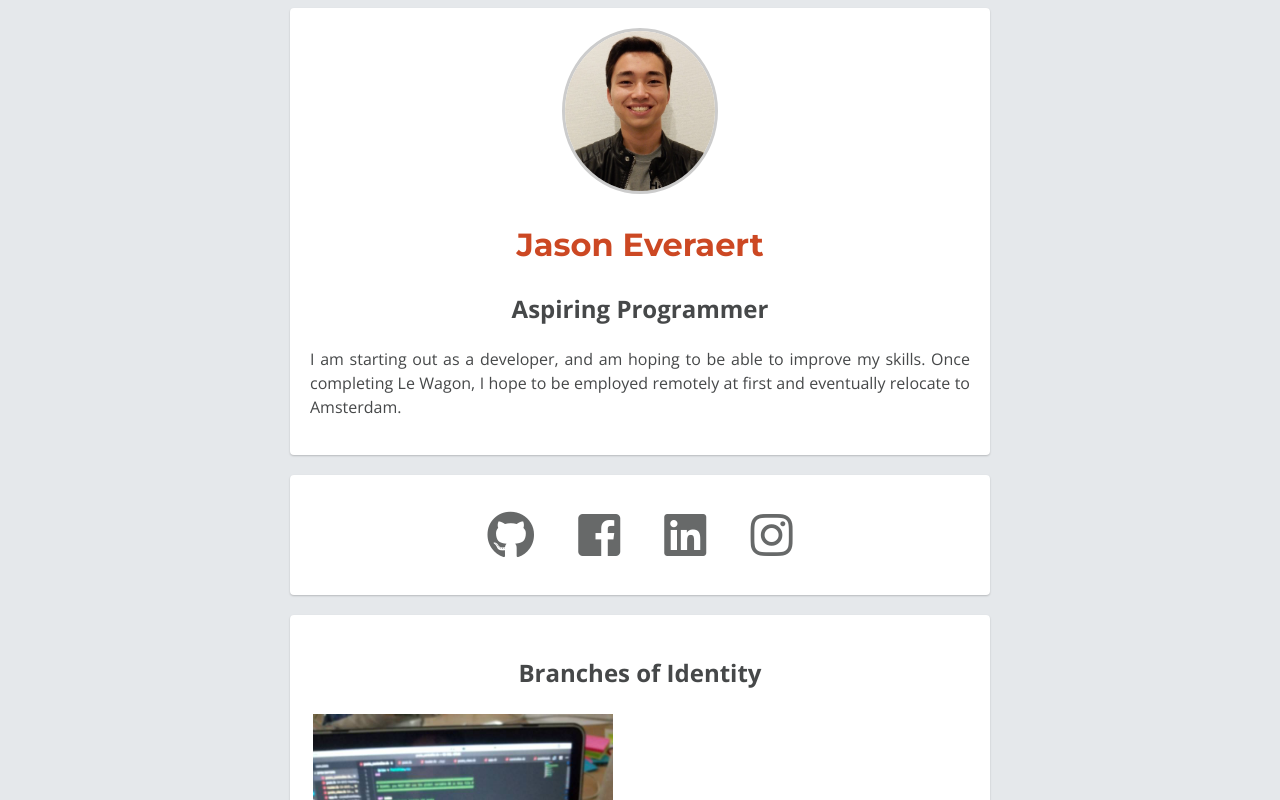
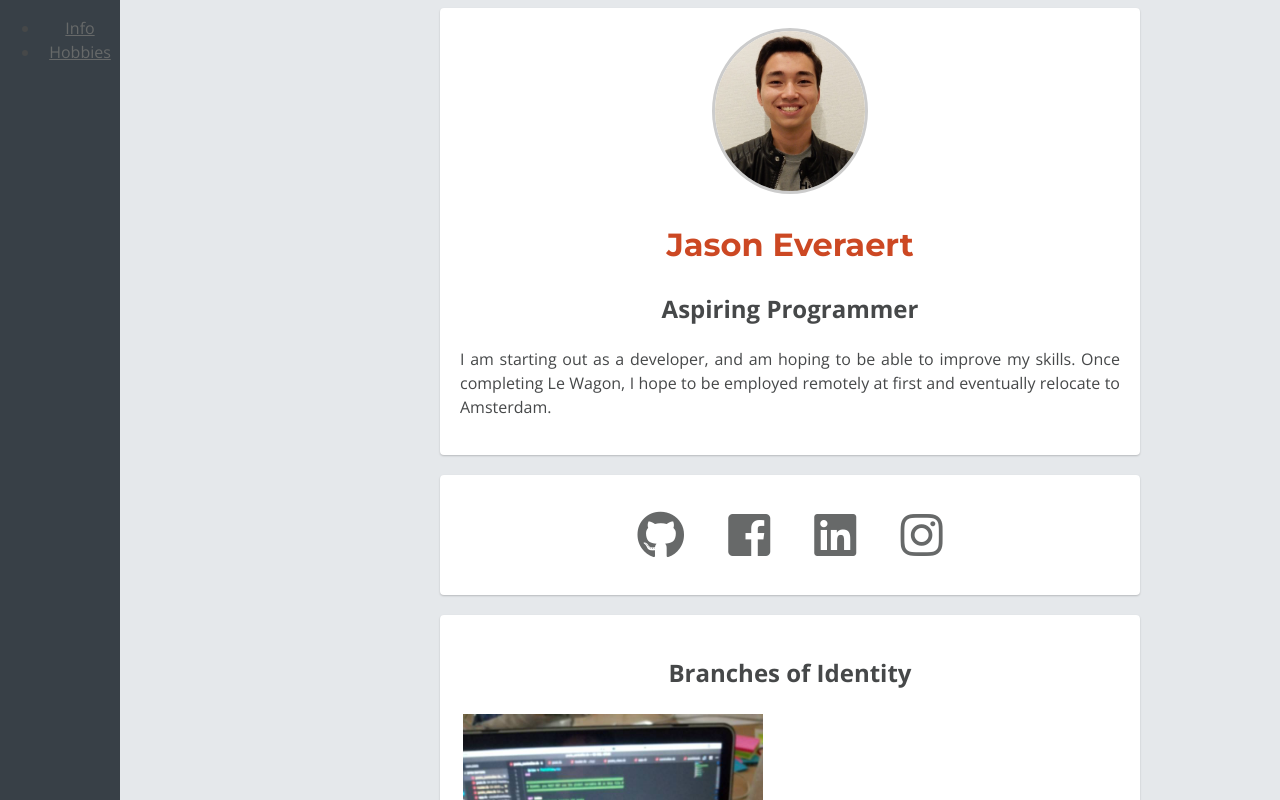
Before and after one commit to Haythamchoi/profile, a plain HTML site: page index.html in a window 1280 px wide. Shown: the top 800 px of the page. Drawn offline with nearby package versions, Linux system fonts and the light colour scheme.

Commit message:
trying to complete the sidebar

```diff
--- a/index.html
+++ b/index.html
@@ -10,8 +10,15 @@
   <title>Document</title>
 </head>
 <body>
+  <div id="sidebar">
+    <ul>
+      <li><a href="#summary">Info</a></li>
+      <li><a href="#branches of identity">Hobbies</a></li>
+    </ul>
+  </div>
+  <div id="page-content">
   <div class="container">
-    <div class="card">
+    <div class="card" id="summary">
       <img src="images/headshot.jpg" id="img-profile" class="img-circle" alt="A headshot of me">
       <h1>Jason Everaert</h1>
       <h2>Aspiring Programmer</h2>
@@ -20,14 +27,14 @@
       </p>
     </div>
     <div class="card">
-    <ul class="list-inline">
+    <ol class="list-inline">
       <li><a href="https://github.com/Eventlessdrop"> <i class="fab fa-3x fa-github"></i> </a></li>
       <li><a href="https://www.facebook.com/jason.everaert"> <i class="fab fa-3x fa-facebook-square"></i> </a></li>
       <li><a href="https://www.linkedin.com/in/jason-everaert/"> <i class="fab fa-3x fa-linkedin"></i> </a></li>
       <li><a href="https://www.instagram.com/everereraert/"> <i class="fab fa-3x fa-instagram"></i> </a></li>
-    </ul>
+    </ol>
     </div>
-    <div class="card">
+    <div class="card" id="#branches of identity">
     <h2>Branches of Identity</h2>
     <table>
       <tr>
@@ -86,5 +93,6 @@
             </table>
       </div>
   </div>
+  </div>
 </body>
 </html>
--- a/style.css
+++ b/style.css
@@ -53,6 +53,18 @@ p{
 .list-inline {
   padding-left: 0px;
 }
-ul{
+ol{
   list-style-type: none;
 }
+#sidebar {
+  background-color: #384047;
+  position: fixed;
+  left: 0px;
+  top: 0px;
+  bottom: 0px;
+  width: 120px;
+  text-align: center;
+}
+#page-content {
+  margin-left: 300px;
+}
```
